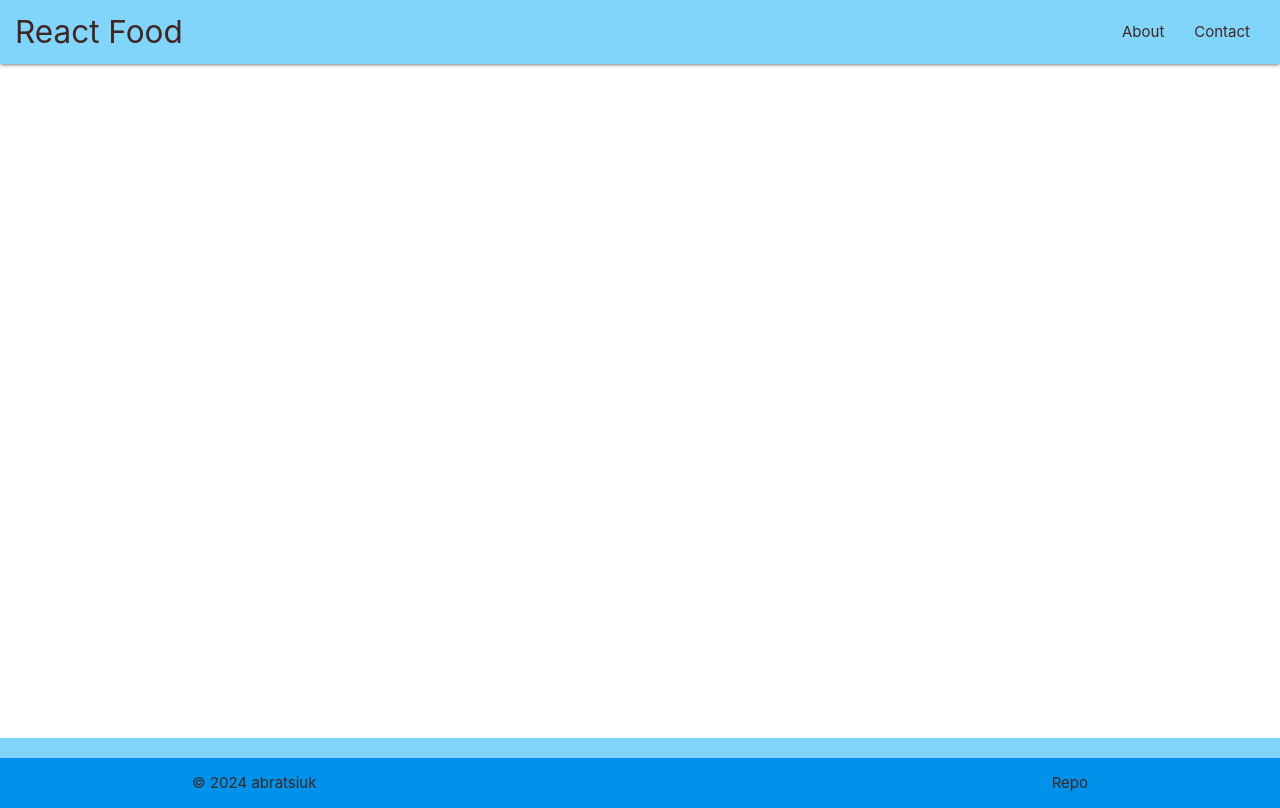
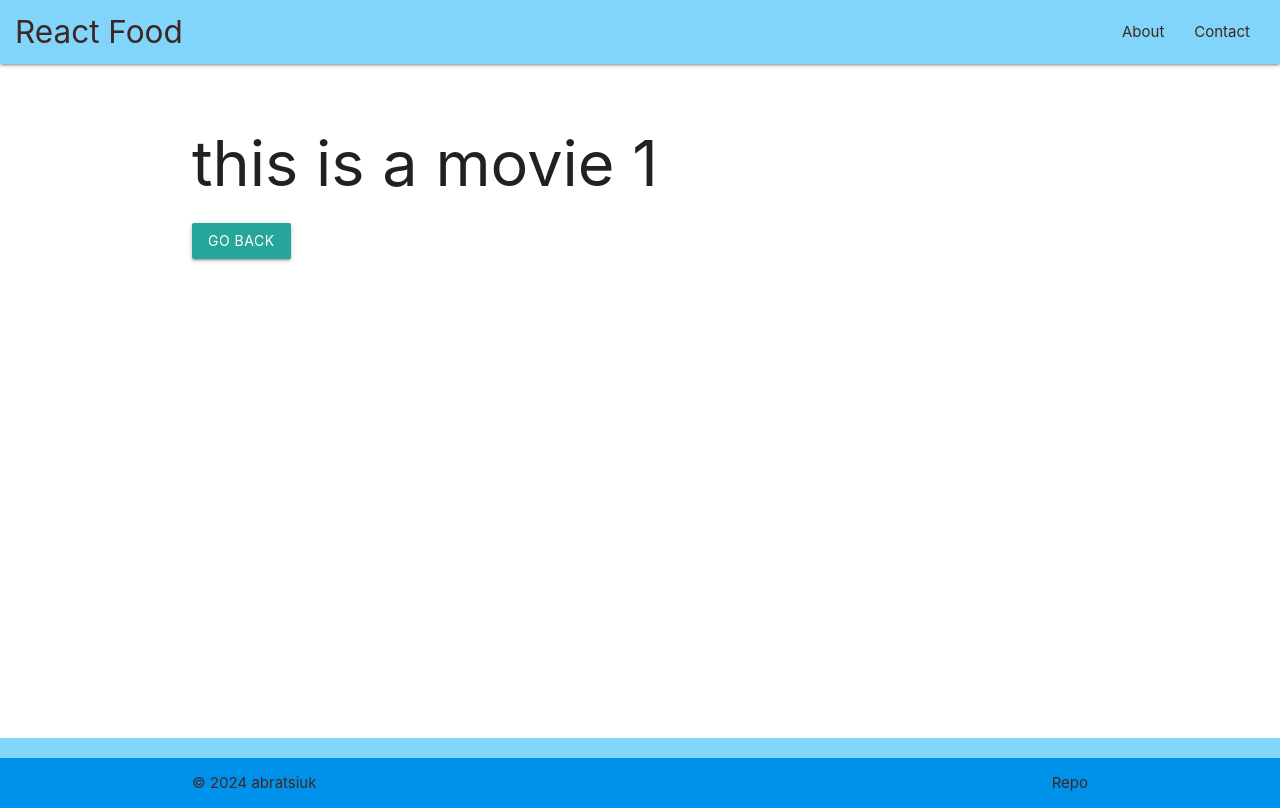
Before and after one commit to abratsiuk/01.react.food, a React (Create React App) app: page /movies/1 in a window 1280 px wide. Built offline with nearby package versions, Linux system fonts and the light colour scheme.

Commit message:
s87  in v6

```diff
--- a/src/App.jsx
+++ b/src/App.jsx
@@ -6,6 +6,7 @@ import { Home } from './pages/Home';
 import { About } from './pages/About';
 import { Contact } from './pages/Contact';
 import { NotFound } from './pages/NotFound';
+import { Movie } from './pages/Movie';
 
 function App() {
     return (
@@ -26,6 +27,10 @@ function App() {
                             path='/contacts'
                             element={<Contact />}
                         />
+                        <Route
+                            path='/movies/:id'
+                            element={<Movie />}
+                        />
                         <Route element={<NotFound />} />
                     </Routes>
                 </main>
--- /dev/null
+++ b/src/pages/Movie.jsx
@@ -0,0 +1,18 @@
+import { useParams, useNavigate } from 'react-router-dom';
+function Movie() {
+    const { id } = useParams();
+    const navigate = useNavigate();
+    return (
+        <>
+            <h1>this is a movie {id}</h1>
+            <button
+                className='btn'
+                onClick={() => navigate(-1)}
+            >
+                go back
+            </button>
+        </>
+    );
+}
+
+export { Movie };
```
Also changed, not shown: 1 other file (tests, documents, lock files or other folders).
